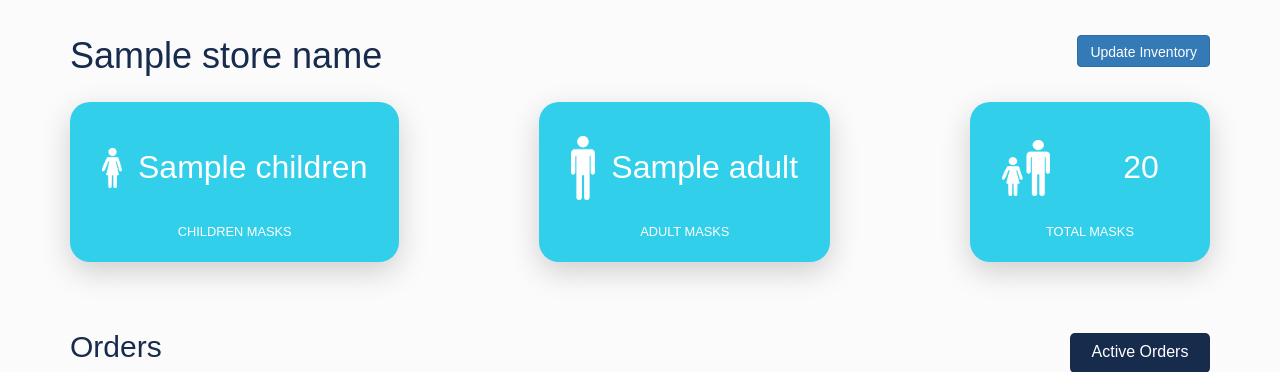
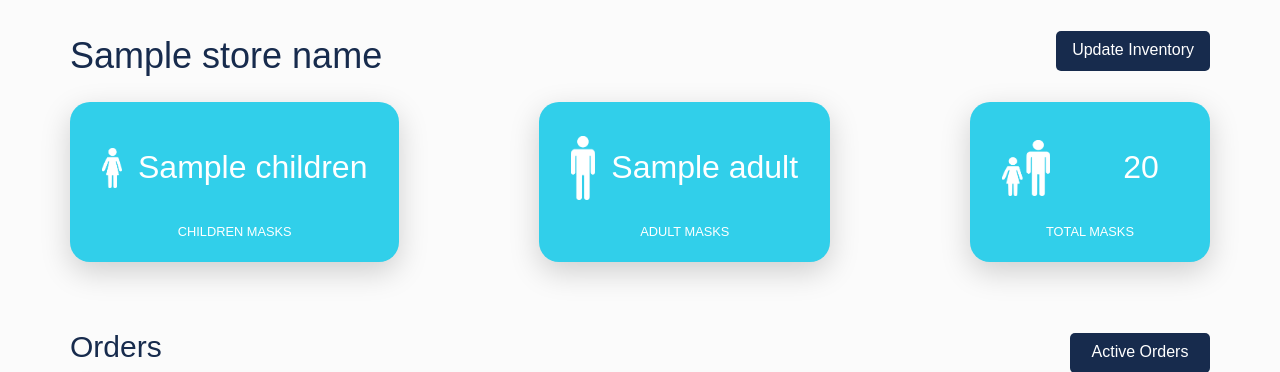
Before and after one commit to SlightySmarterLibrary/admin, a Django app: template djwarrant/templates/warrant/storeinfo.html in a window 1280 px wide. Shown: the part 80-452 px from the top of the page. Run offline with Django 3.2, Linux system fonts and the light colour scheme; the template is opened without the code that fills it: most values are stand-ins (such as "Sample title", 1, 10 or a date in 2020); some libraries are stand-ins or nearby versions.

Commit message:
Update store

```diff
--- a/djwarrant/templates/warrant/storeinfo.html
+++ b/djwarrant/templates/warrant/storeinfo.html
@@ -6,7 +6,7 @@
 {% block main_content %}
   <div style="display: flex; justify-content: space-between; align-items: center;">
     <h1> {{ store_name }} </h1>
-    <button class="update-inventory btn btn-primary" style="height: 32px;" type="button" name="button">Update Inventory</button>
+    <button class="user-session__button update-inventory btn btn-primary user-session__button--dropdown-launcher" style="height: 32px;" type="button" name="button">Update Inventory</button>
   </div>
 
 <div class="store-overview">
--- a/djwarrant/templates/warrant/update-inventory.html
+++ b/djwarrant/templates/warrant/update-inventory.html
@@ -34,7 +34,7 @@
 
   <div class="modal-footer">
     <button type="button" class="btn btn-default" data-dismiss="modal">Close</button>
-    <button type="button" type="submit" class="submit-btn btn btn-primary">Update</button>
+    <button type="button" type="submit" class="user-session__button user-session__button--dropdown-launcher submit-btn btn btn-primary">Update</button>
   </div>
 
 </form>
```
